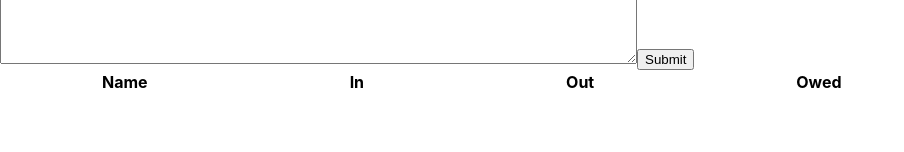
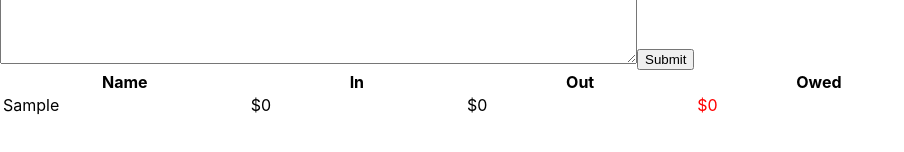
Before and after one commit to haltonba/buyintracker, a React (Create React App) app: page / in a window 1280 px wide. Both pictures are taken after typing "Sample" into the empty fields and a click on the input 665 px from the left and 233 px from the top of the page. Shown: the part 174-326 px from the top of the page, without its empty margins (0-904 px from the left). Built offline with nearby package versions, Linux system fonts and the light colour scheme.

Commit message:
Chart display working

```diff
--- a/src/row.js
+++ b/src/row.js
@@ -5,9 +5,10 @@ export default class Row extends Component {
   render() {
     return (
         <tr>
-            <td>Alfreds Futterkiste</td>
-            <td>Maria Anders</td>
-            <td>Germany</td>
+            <td>{this.props.person.name}</td>
+            <td>${this.props.person.in}</td>
+            <td>${this.props.person.out}</td>
+            <td style={this.props.person.owed > 0 ? {color: "green"} : {color: "red"}}>${this.props.person.owed}</td>
         </tr>
     )
   }
--- a/src/table.js
+++ b/src/table.js
@@ -5,7 +5,7 @@ export default class Table extends Component {
 
     renderList = () => {
         return this.props.people.map(person => {
-            return <Row/>
+            return <Row person={person}/>
         })
     }
 
@@ -19,6 +19,7 @@ export default class Table extends Component {
                     <th style={{padding: "0 100px 0 100px"}}>Out</th>
                     <th style={{padding: "0 100px 0 100px"}}>Owed</th>
                 </tr>
+                {this.renderList()}
             </table>
         </div>
     )
```
